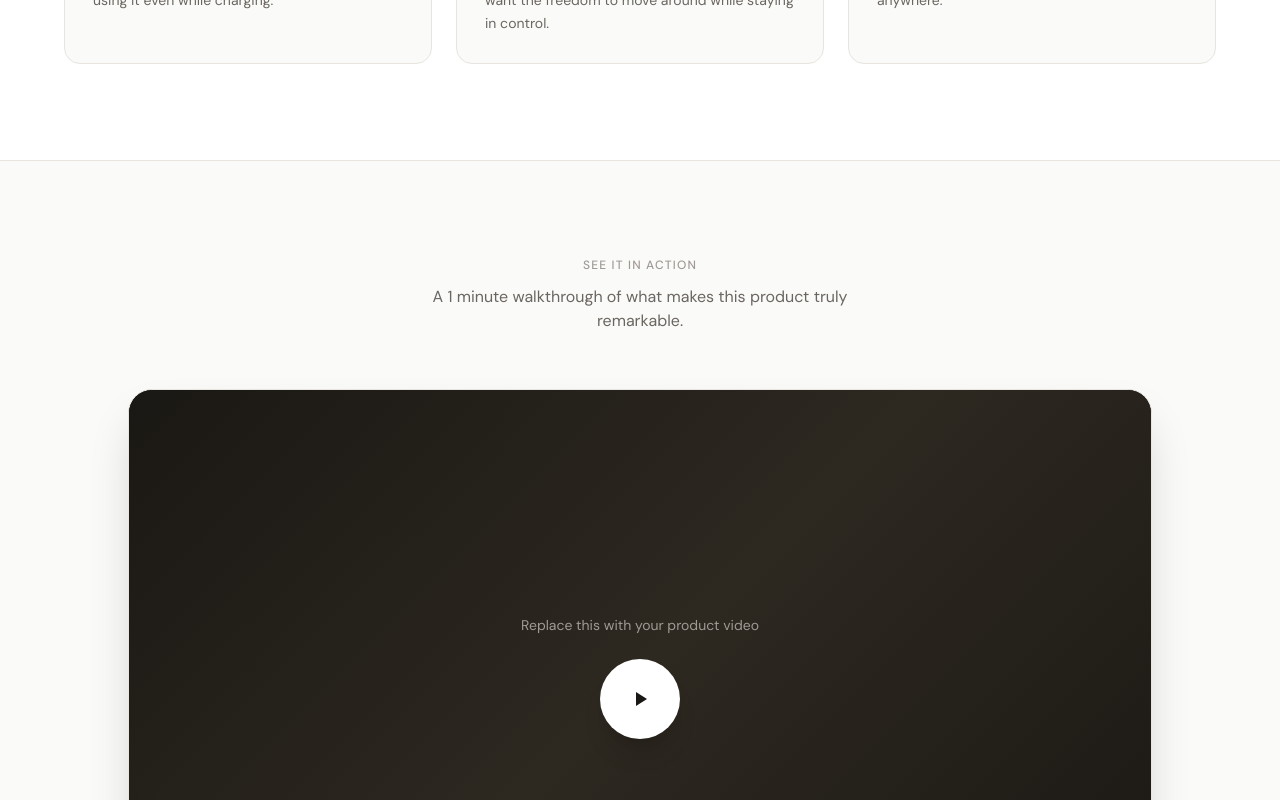
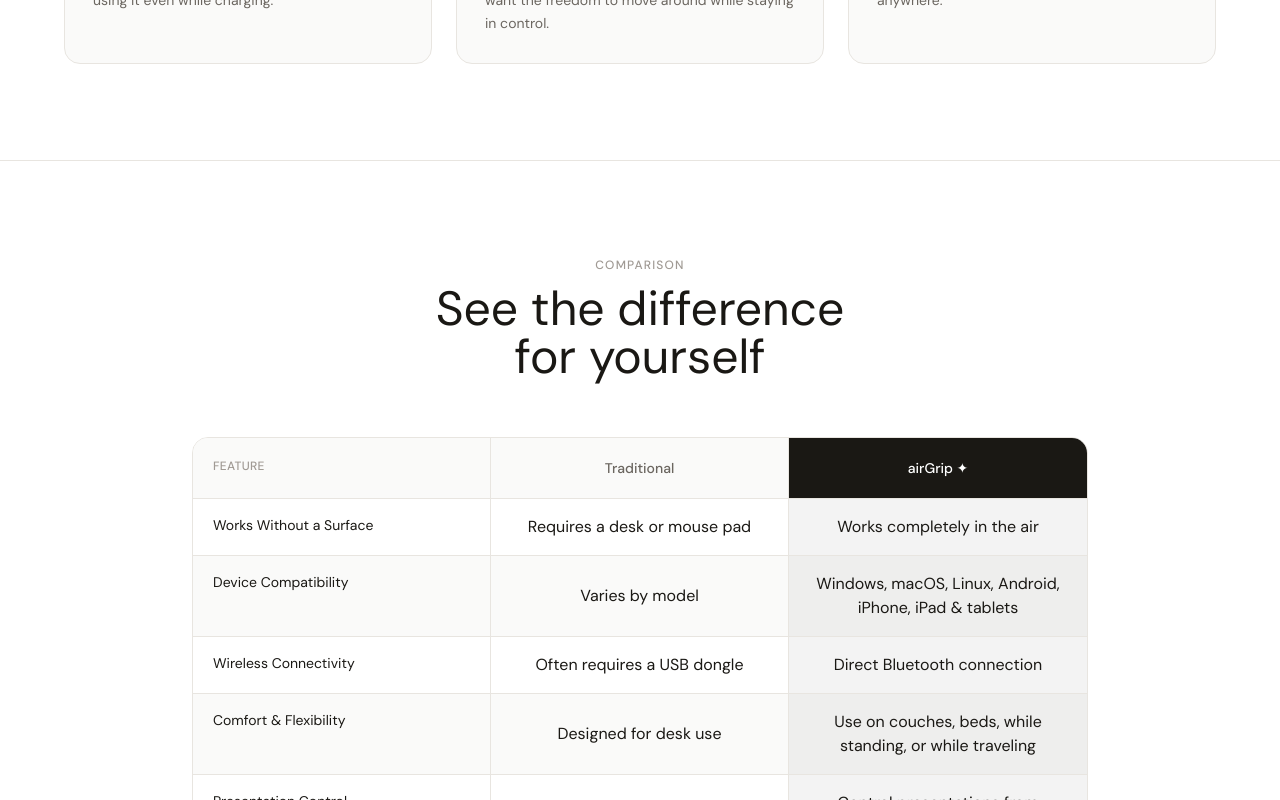
Before and after one commit to Prajyotd758/fusion, a Next.js app: page / in a window 1280 px wide. Shown: the part 2000-2800 px from the top of the page. Built offline with nearby package versions, Linux system fonts and the light colour scheme.

Commit message:
removed video section

```diff
--- a/src/app/page.jsx
+++ b/src/app/page.jsx
@@ -14,7 +14,7 @@
       <Navbar />
       <HeroSection />
       <FeaturesSection />
-      <VideoSection />
+      {/* <VideoSection /> */}
       <ComparisonSection />
       <FAQSection />
       <CTASection />
```
